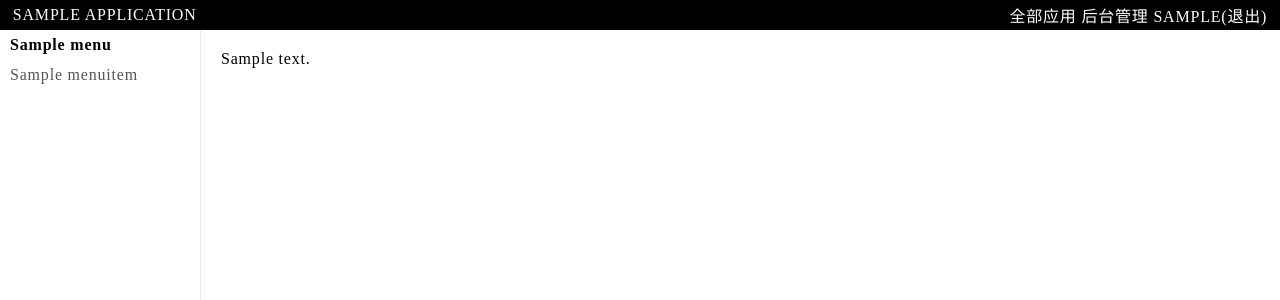
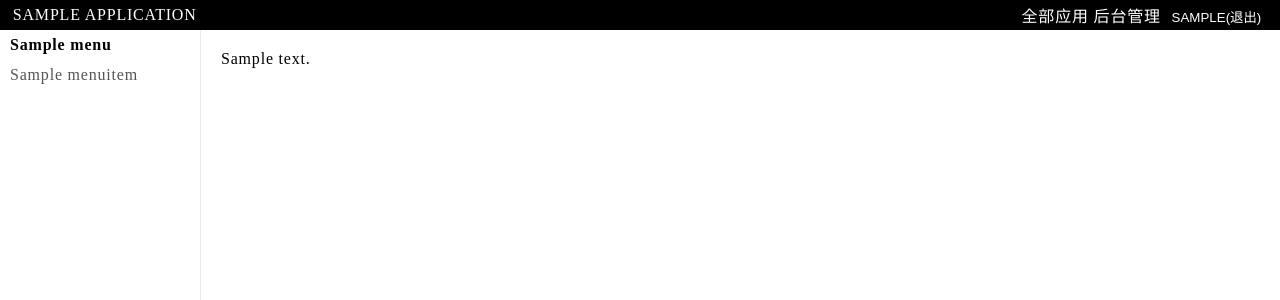
Before and after one commit to gozeon/zxc, a Django app: page /app/1/ in a window 1280 px wide. Shown: the top 300 px of the page. Run offline with Django 4.2, Linux system fonts and the light colour scheme; a user stored in the database is signed in; tables that the repository leaves empty hold one stand-in row (values such as "Sample post").

Commit message:
fix: logout use post

```diff
--- a/app/templates/app/base.html
+++ b/app/templates/app/base.html
@@ -30,7 +30,10 @@
             {% block headerBtn %}{% endblock %}
             {% if user.is_authenticated %}
                 <a class="C(#fff) Td(n) Td(u):hover" href="{% url 'dash:index' %}">{{ "后台管理" | upper }}</a>
-                <a class="C(#fff) Td(n) Td(u):hover" href="{% url 'logout' %}">{{ user.username | upper }}(退出)</a>
+                <form class="D(ib) " method="post" action="{% url 'logout' %}">
+                    {% csrf_token %}
+                    <button class="Bgc(black) Bd(0) C(#fff) Td(n) Td(u):hover" type="submit">{{ user.username | upper }}(退出)</button>
+                </form>
             {% endif %}
         </div>
     </header>
--- a/requirements.txt
+++ b/requirements.txt
@@ -1,2 +1,2 @@
-Django==4.2.7
-beautifulsoup4==4.12.2
+Django==5.1.4
+beautifulsoup4==4.12.3
--- a/static/app/atomizer.css
+++ b/static/app/atomizer.css
@@ -1,8 +1,14 @@
 .Ai\(c\) {
   align-items: center;
 }
+.Bd\(0\) {
+  border: 0;
+}
 .Bg\(\#000\) {
   background: #000;
+}
+.Bgc\(black\) {
+  background-color: black;
 }
 .C\(\#000\) {
   color: #000;
@@ -15,6 +21,9 @@
 }
 .D\(f\) {
   display: flex;
+}
+.D\(ib\) {
+  display: inline-block;
 }
 .Jc\(sb\) {
   justify-content: space-between;
```
Also changed, not shown: dash/templates/dash/base.html (+9 -3 lines), 1 other file.
